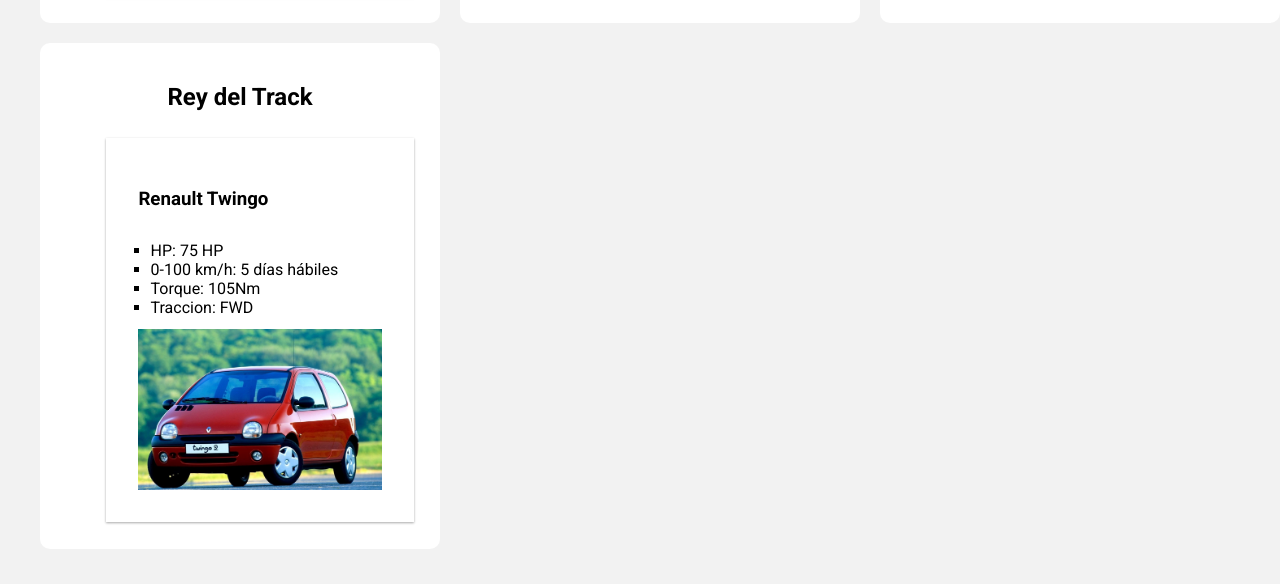
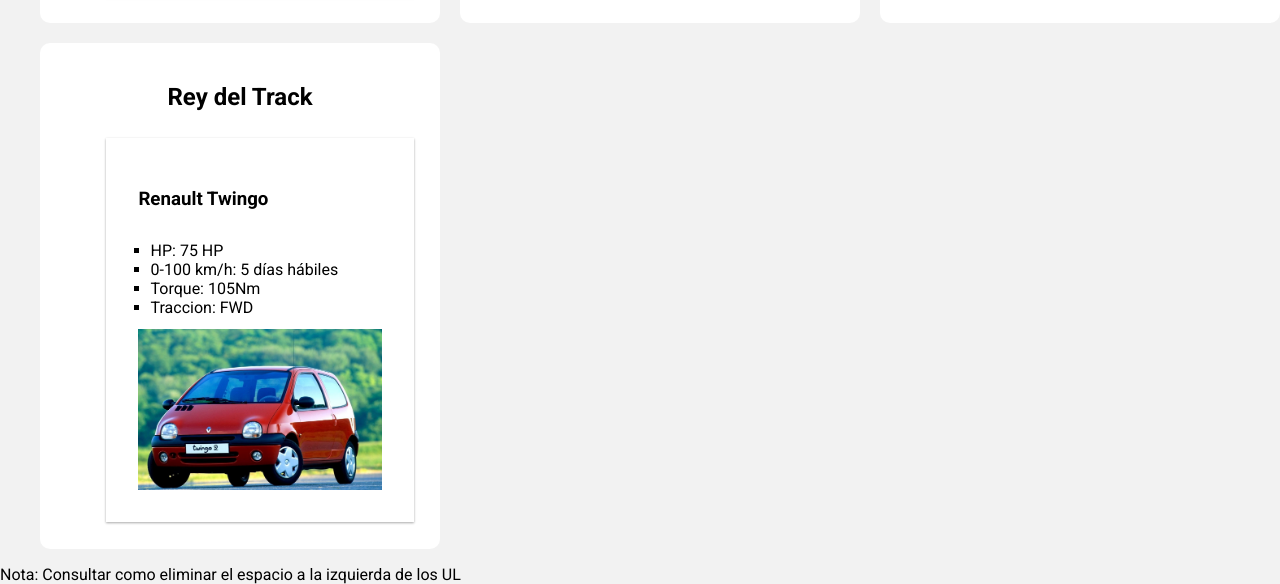
Before and after one commit to iaw-2024/NavarroRamiro14-1-html-css, a plain HTML site: page listado/html_css/index.html in a window 1280 px wide. Shown: the part 1146-1730 px from the top of the page. Drawn offline with Linux system fonts and the light colour scheme.

Commit message:
Div extra
Agrego un div con una consulta

```diff
--- a/listado/html_css/index.html
+++ b/listado/html_css/index.html
@@ -124,6 +124,7 @@
                     </ul>
                 </li>
             </ul>
+            <div>Nota: Consultar como eliminar el espacio a la izquierda de los UL</div>
         </main>
     </body>
 </html>
```
